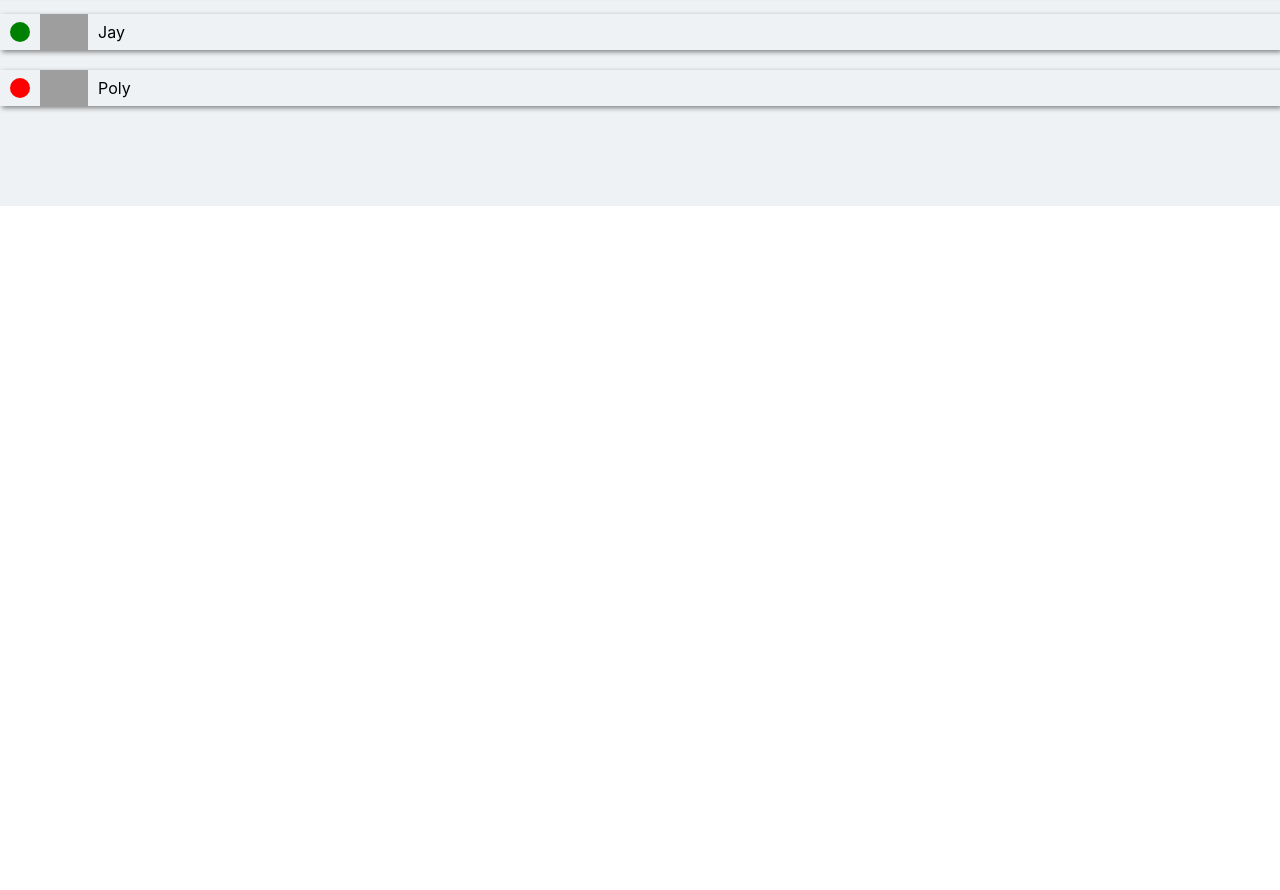
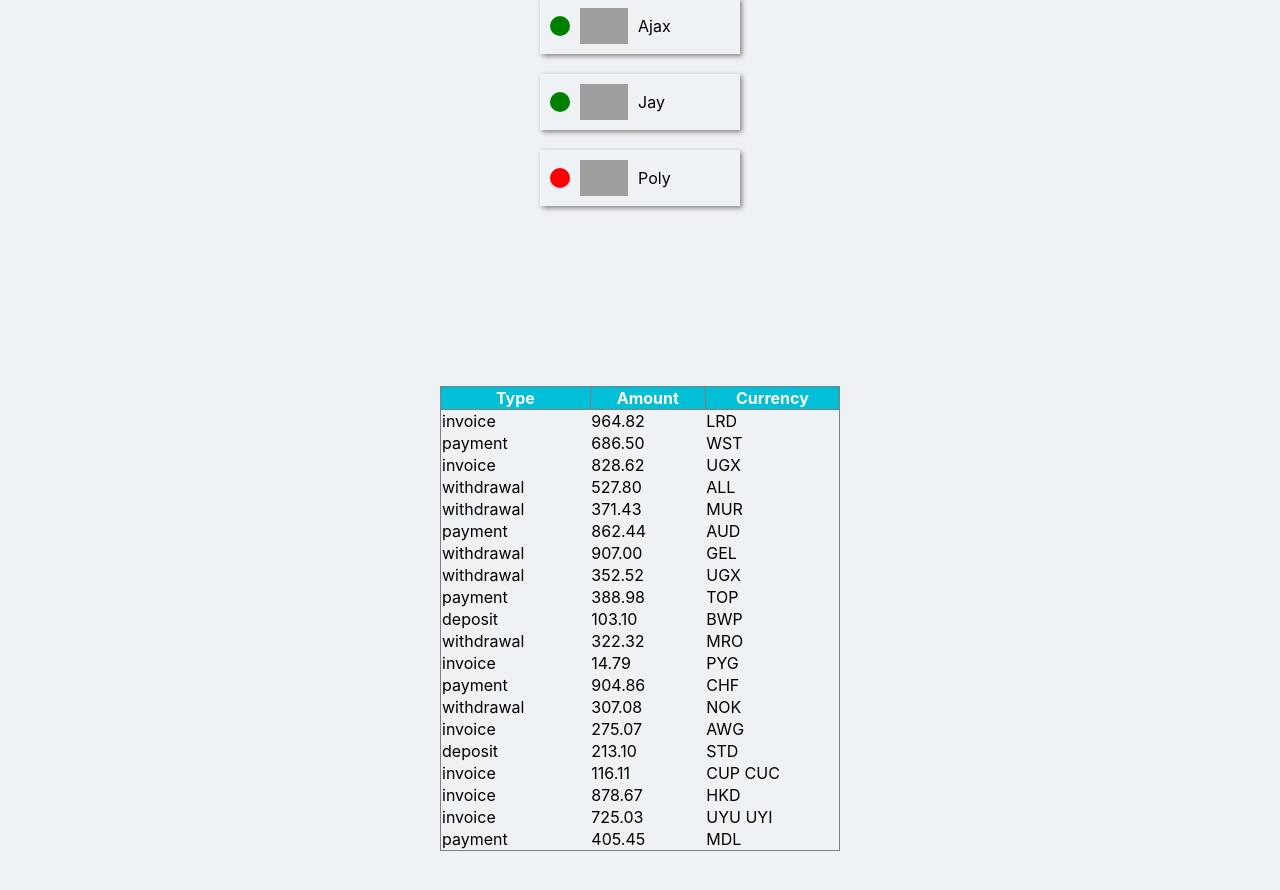
Before and after one commit to Ivan-GoIT/react-hw-01-components, a React (Create React App) app: page / in a window 1280 px wide. Shown: the part 1165-2055 px from the top of the page. Before the commit the page ends 1371 px from the top, so only its background shows below. Built offline with nearby package versions, Linux system fonts and the light colour scheme; grey boxes are pictures that could not be loaded.

Commit message:
Table complete

```diff
--- a/src/assets/index.js
+++ b/src/assets/index.js
@@ -1,5 +1,6 @@
 import user from './user.json';
 import friends from './friends.json';
 import data from './data.json';
+import transactions from './transactions.json';
 
-export{user,data,friends}
+export { user, data, friends, transactions };
--- /dev/null
+++ b/src/assets/transactions.json
@@ -0,0 +1,122 @@
+[
+  {
+    "id": "1e0700a2-5183-4291-85cc-2065a036a683",
+    "type": "invoice",
+    "amount": "964.82",
+    "currency": "LRD"
+  },
+  {
+    "id": "a30f821b-4d25-4ff0-abdd-e340b3f0dd2b",
+    "type": "payment",
+    "amount": "686.50",
+    "currency": "WST"
+  },
+  {
+    "id": "44dca67a-8e5a-4798-bf8e-b15efd4e1abd",
+    "type": "invoice",
+    "amount": "828.62",
+    "currency": "UGX"
+  },
+  {
+    "id": "ea8ed3dc-2b68-4a53-905a-53ecb0adef33",
+    "type": "withdrawal",
+    "amount": "527.80",
+    "currency": "ALL"
+  },
+  {
+    "id": "ea76146a-0b00-4b80-bc02-a8c822176712",
+    "type": "withdrawal",
+    "amount": "371.43",
+    "currency": "MUR"
+  },
+  {
+    "id": "63ca02f9-d637-46b5-9237-f3b24425e029",
+    "type": "payment",
+    "amount": "862.44",
+    "currency": "AUD"
+  },
+  {
+    "id": "ed0263e8-59a5-4bf1-87e0-2bb88e53dc34",
+    "type": "withdrawal",
+    "amount": "907.00",
+    "currency": "GEL"
+  },
+  {
+    "id": "6013bad0-750c-4691-8bc2-d8f2b43969c4",
+    "type": "withdrawal",
+    "amount": "352.52",
+    "currency": "UGX"
+  },
+  {
+    "id": "252c7be4-8b06-4fa7-8d42-61fb835b70d5",
+    "type": "payment",
+    "amount": "388.98",
+    "currency": "TOP"
+  },
+  {
+    "id": "4eaab41b-b967-40ac-82ed-85fc66f646f1",
+    "type": "deposit",
+    "amount": "103.10",
+    "currency": "BWP"
+  },
+  {
+    "id": "9648a350-8469-42d5-8bf3-18090de5fe67",
+    "type": "withdrawal",
+    "amount": "322.32",
+    "currency": "MRO"
+  },
+  {
+    "id": "9c5c25fb-1a95-4b2f-8d1f-4c4426d677cc",
+    "type": "invoice",
+    "amount": "14.79",
+    "currency": "PYG"
+  },
+  {
+    "id": "43ef232c-80e9-4d6f-b48a-b22405620de3",
+    "type": "payment",
+    "amount": "904.86",
+    "currency": "CHF"
+  },
+  {
+    "id": "5161682e-e620-4019-ab0a-24ceb10fbd20",
+    "type": "withdrawal",
+    "amount": "307.08",
+    "currency": "NOK"
+  },
+  {
+    "id": "7b119d71-42e6-4c42-a141-6818b07bb9ff",
+    "type": "invoice",
+    "amount": "275.07",
+    "currency": "AWG"
+  },
+  {
+    "id": "a4f65722-65c4-4c28-b1f4-b8ed988bb205",
+    "type": "deposit",
+    "amount": "213.10",
+    "currency": "STD"
+  },
+  {
+    "id": "c6e5784b-0ca3-48d6-86e5-b5128af5a523",
+    "type": "invoice",
+    "amount": "116.11",
+    "currency": "CUP CUC"
+  },
+  {
+    "id": "c9ebed6a-3a02-4b49-ac0d-0534b51f2bfd",
+    "type": "invoice",
+    "amount": "878.67",
+    "currency": "HKD"
+  },
+  {
+    "id": "a4a98b0e-b22c-438b-9f83-de2df52110c8",
+    "type": "invoice",
+    "amount": "725.03",
+    "currency": "UYU UYI"
+  },
+  {
+    "id": "b39bfa7a-0166-4c47-94d6-87d20590f746",
+    "type": "payment",
+    "amount": "405.45",
+    "currency": "MDL"
+  }
+]
--- a/src/components/App.jsx
+++ b/src/components/App.jsx
@@ -1,9 +1,10 @@
-import {user,data,friends} from 'assets'
+import { user, data, friends, transactions } from 'assets';
 
 import { Section } from './Section/Section';
 import { Profile } from './Profile/Profile';
 import { Statistics } from './Statistics/Statistics';
 import { FriendList } from './FriendList/FriendList';
+import {TransactionHistory} from './TransactionHistory/TransactionHistory'
 
 export const App = () => {
   return (
@@ -17,6 +18,9 @@
       <Section>
         <FriendList friends={friends} />
       </Section>
+      <Section>
+        <TransactionHistory items={transactions} />
+      </Section>
     </>
   );
 };
--- a/src/components/FriendList/FriendList.jsx
+++ b/src/components/FriendList/FriendList.jsx
@@ -4,7 +4,7 @@
 
 export const FriendList = props => {
   return (
-    <div clasName={css.container}>
+    <div className={css.container}>
       <ul className={classNames(css['friend-list'], 'list-zeroing')}>
         {props.friends.map(friend => (
           <FriendListItem key={friend.id} {...friend} />
--- a/src/components/FriendList/FriendListItem/FriendListItem.module.css
+++ b/src/components/FriendList/FriendListItem/FriendListItem.module.css
@@ -4,6 +4,8 @@
     column-gap: 10px;
     box-shadow: 2px 2px 5px grey;
     margin-bottom: 20px;
+    padding-top: 10px;
+    padding-bottom: 10px;
 }
 .status {
     height: 20px;
--- /dev/null
+++ b/src/components/TransactionHistory/TransactionHistory.jsx
@@ -0,0 +1,25 @@
+import { TransactionItem } from './TransactionItem/TransactionItem';
+import css from './TransactionHistory.module.css'
+
+export const TransactionHistory = props => {
+  return (
+    <table className={css['transaction-history']}>
+      <thead>
+        <tr>
+          <th>Type</th>
+          <th>Amount</th>
+          <th>Currency</th>
+        </tr>
+      </thead>
+      <tbody>
+        {props.items.map((transaction, index) => (
+          <TransactionItem
+            key={transaction.id}
+            {...transaction}
+            rowColor={index % 2 ? 'light' : 'dark'}
+          />
+        ))}
+      </tbody>
+    </table>
+  );
+};
--- /dev/null
+++ b/src/components/TransactionHistory/TransactionHistory.module.css
@@ -0,0 +1,14 @@
+.transaction-history {
+  width: 400px;
+  margin: 0 auto;
+}
+th {
+  background-color: #00bfd7;
+  color: #fff;
+  border: 1px solid grey;
+}
+
+table {
+  border-collapse: collapse;
+  border: 1px solid grey;
+}
--- /dev/null
+++ b/src/components/TransactionHistory/TransactionItem/TransactionItem.jsx
@@ -0,0 +1,7 @@
+export const TransactionItem = ({ type, amount, currency, rowColor }) => (
+  <tr className={rowColor}>
+    <td>{type}</td>
+    <td>{amount}</td>
+    <td>{currency}</td>
+  </tr>
+);
--- /dev/null
+++ b/src/components/TransactionHistory/TransactionItem/TransactionItem.module.css
@@ -0,0 +1,10 @@
+td {
+  border: 1px solid grey;
+  text-align: center;
+}
+.light {
+  background-color: #ffffff;
+}
+.dark {
+  background-color: #ebf1f4;
+}
```
